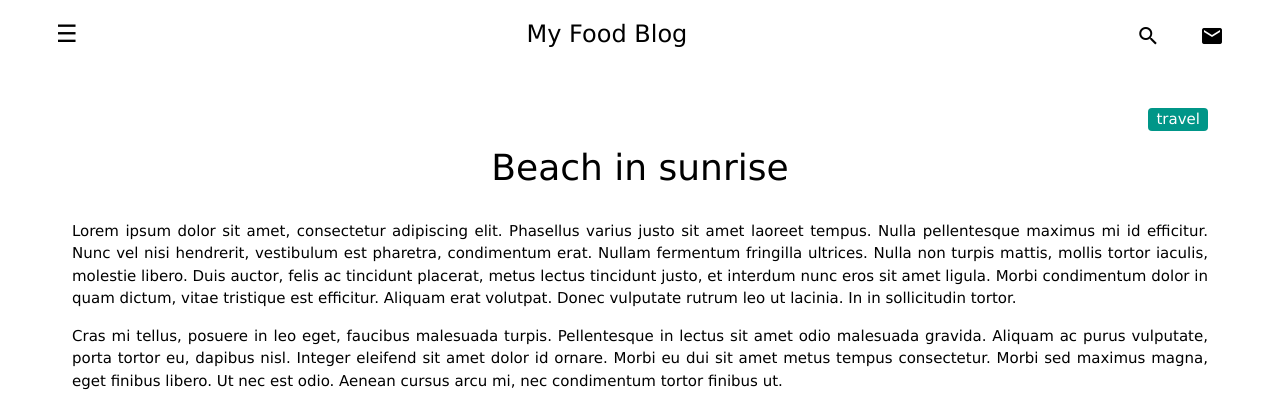
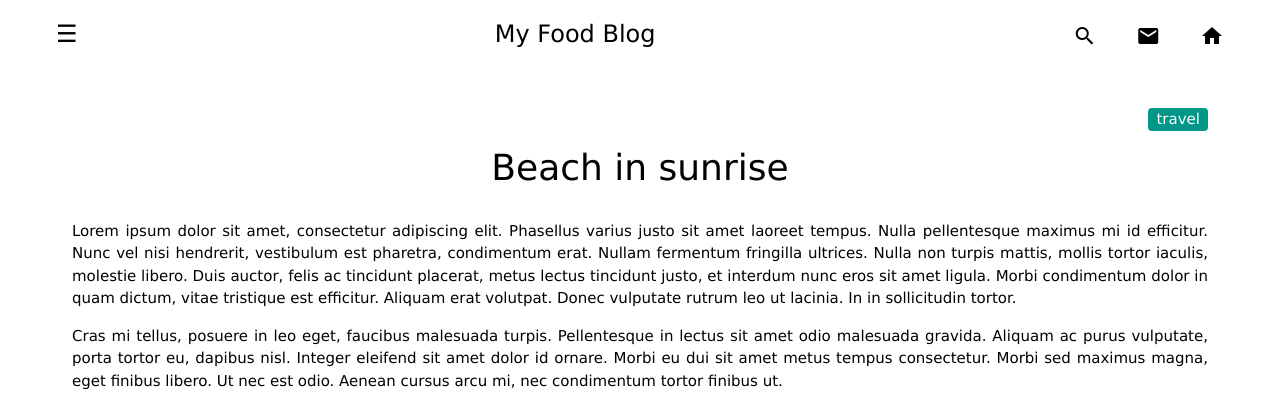
Before and after one commit to truongtronghai/djfoodblog, a Django app: page /post/beach-in-sunrise/ in a window 1280 px wide. Shown: the top 407 px of the page. Run offline with Django 3.2, Linux system fonts and the light colour scheme; data comes from the database, SQL or seed files in the repository; some libraries are stand-ins or nearby versions.

Commit message:
add home button on top bar

```diff
--- a/djfoodblog/urls.py
+++ b/djfoodblog/urls.py
@@ -20,6 +20,7 @@ from django.conf import settings
 from django.conf.urls.static import static, serve
 # import for i18n translation
 from django.conf.urls.i18n import i18n_patterns
+import mimetypes
 
 
 urlpatterns = [
@@ -46,8 +47,8 @@ if settings.DEBUG is False:
                 {'document_root': settings.STATIC_ROOT}),
     ]
 
-    import mimetypes
-    mimetypes.add_type("application/javascript", ".js", True)
+# add minetype for Js to fix error: Disallowed Type
+mimetypes.add_type("application/javascript", ".js", True)
 
 # overide 404 page
 handler404 = "foodblog.views.page404"
--- a/foodblog/templates/foodblog/base.html
+++ b/foodblog/templates/foodblog/base.html
@@ -99,6 +99,9 @@
               <span>
                   <a href="#" class="w3-button w3-hover-teal material-icons" onclick="document.getElementById('contactModal').style.display='block'">email</a>
               </span>
+              <span>
+                  <a href="{% url 'foodblog:index' %}" class="w3-button w3-hover-teal material-icons">home</a>
+              </span>
       </div>
       <div class="w3-center w3-padding-16">{{ options.logo_text }}</div>
   </div>
```
